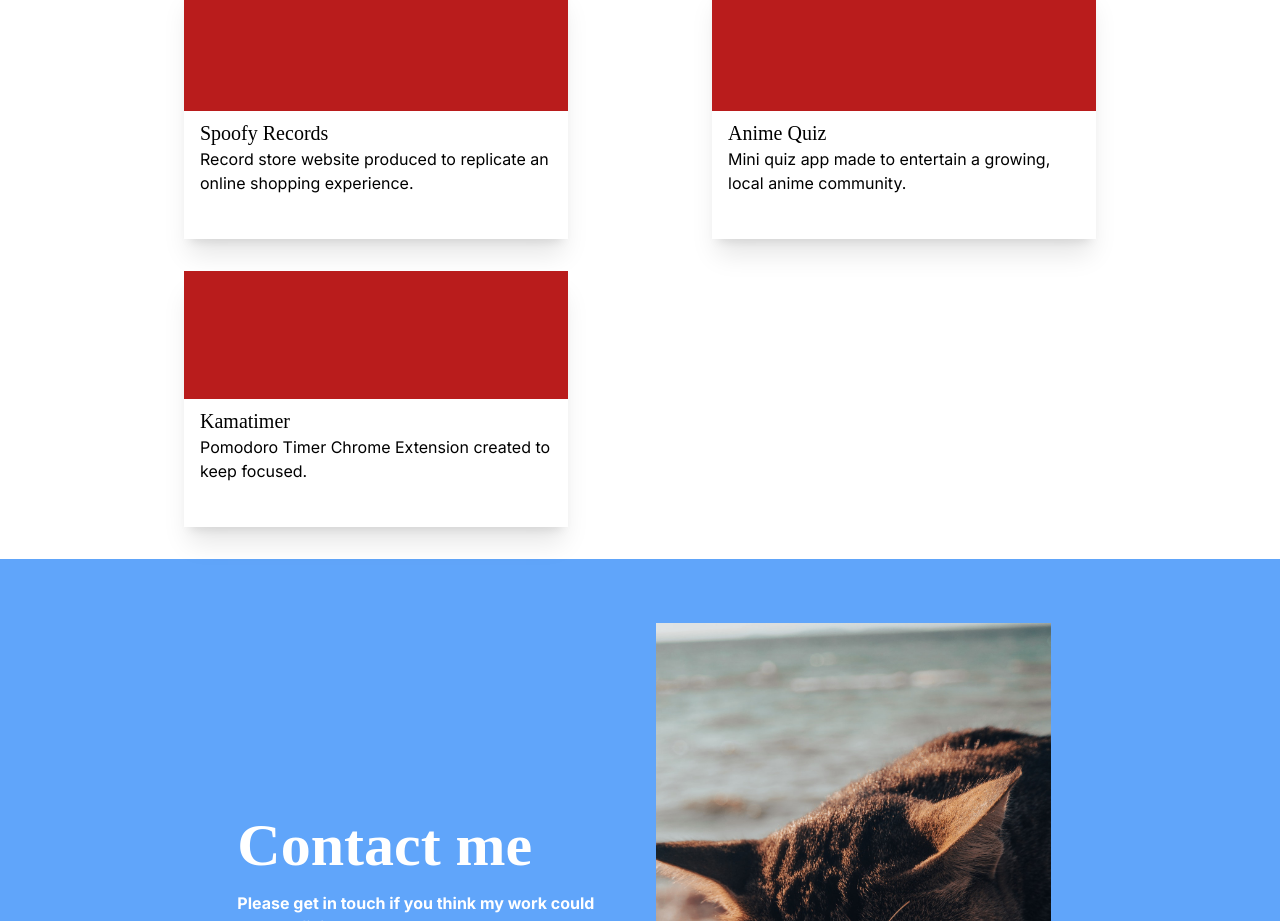
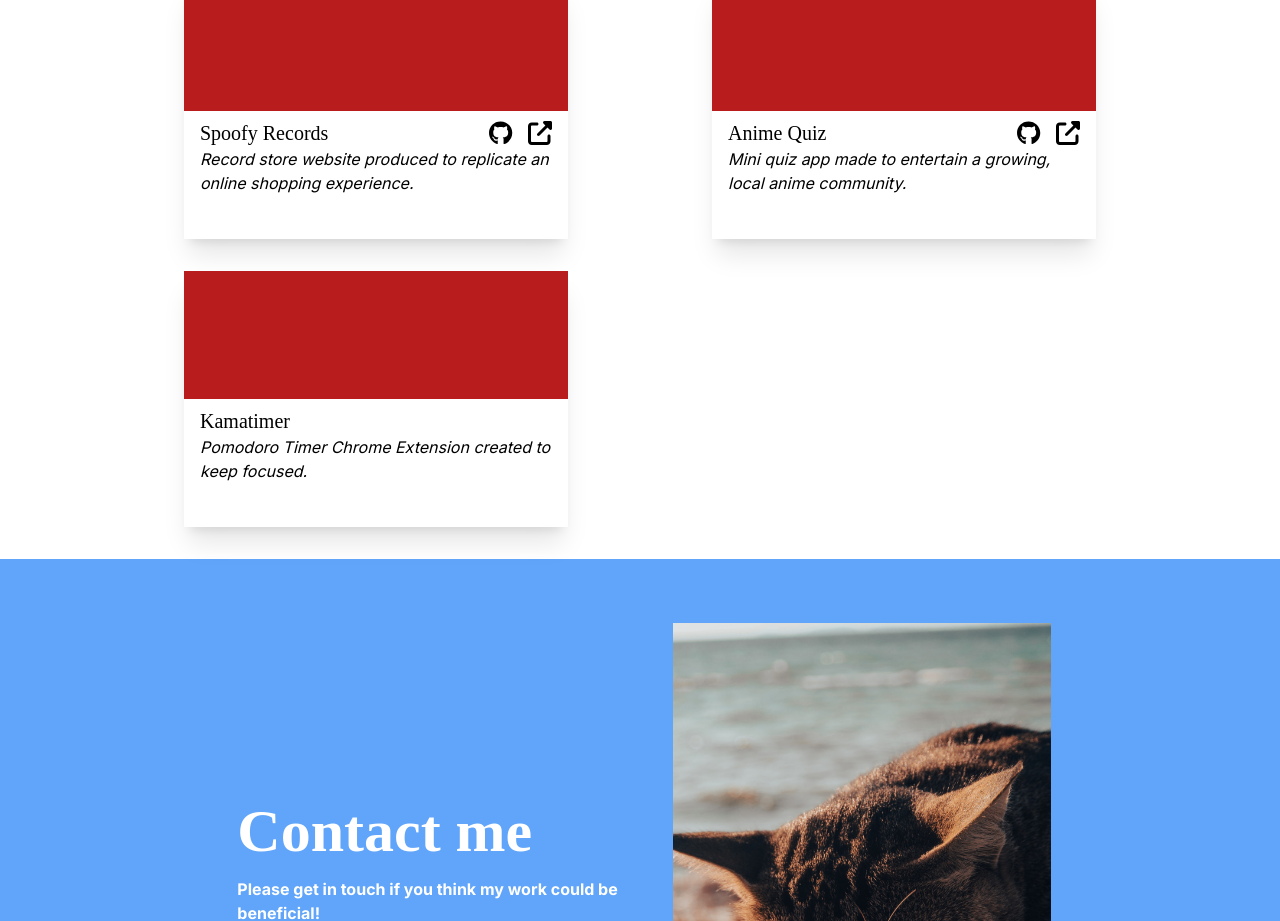
Before and after one commit to IanLuong/ianluong.github.io, a React (Create React App) app: page / in a window 1280 px wide. Shown: the part 1380-2301 px from the top of the page. Built offline with nearby package versions, Linux system fonts and the light colour scheme; the HTML template or start-up script is replaced by a standard one; a web font is replaced by a local one.

Commit message:
Add animations and styling

```diff
--- a/public/index.html
+++ b/public/index.html
@@ -8,7 +8,7 @@
     <link
         href="https://fonts.googleapis.com/css2?family=Ibarra+Real+Nova:wght@600&family=Inter:wght@400;500;700&family=Roboto:wght@400;500;700&display=swap"
         rel="stylesheet">
-    <title>Portfolio</title>
+    <title>Ian Luong | Frontend Developer</title>
   </head>
   <body>
     <noscript>You need to enable JavaScript to run this app.</noscript>
--- a/src/components/Footer.js
+++ b/src/components/Footer.js
@@ -5,11 +5,11 @@ import {
   faInstagram,
   faGithub,
 } from "@fortawesome/free-brands-svg-icons";
-import footerPortrait from "../img/pexels-enes-bayraktar-11306305.jpg"
+import footerPortrait from "../img/pexels-enes-bayraktar-11306305.jpg";
 
 export default function Footer() {
   return (
-    <footer className="md:flex md:justify-center bg-blue-400">
+    <footer className="md:flex md:justify-center bg-blue-400 lg:h-screen">
       <div className="md:flex md:w-2/3 justify-center">
         <div class="font-inter flex flex-col p-6 gap-4 md:justify-center">
           <h1 class="font-ibarra text-white font-semibold self-center text-6xl md:self-start">
@@ -30,7 +30,7 @@ export default function Footer() {
             <a
               href="https://www.linkedin.com/in/ianluong/"
               target="_blank"
-              className="hover:text-white focus:text-white"
+              className="hover:text-white focus:text-white hover:animate-pulse"
               rel="noreferrer"
             >
               <FontAwesomeIcon icon={faLinkedin} size="3x" />
@@ -38,7 +38,7 @@ export default function Footer() {
             <a
               href="https://www.instagram.com/ian__luong/"
               target="_blank"
-              className="hover:text-white focus:text-white"
+              className="hover:text-white focus:text-white hover:animate-pulse"
               rel="noreferrer"
             >
               <FontAwesomeIcon icon={faInstagram} size="3x" />
@@ -46,7 +46,7 @@ export default function Footer() {
             <a
               href="https://github.com/IanLuong"
               target="_blank"
-              className="hover:text-white focus:text-white"
+              className="hover:text-white focus:text-white hover:animate-pulse"
               rel="noreferrer"
             >
               <FontAwesomeIcon icon={faGithub} size="3x" />
@@ -54,7 +54,7 @@ export default function Footer() {
             <a
               href="mailto:ianluongcodes@gmail.com"
               target="_blank"
-              className="hover:text-white focus:text-white"
+              className="hover:text-white focus:text-white hover:animate-pulse"
               rel="noreferrer"
             >
               <FontAwesomeIcon icon={faEnvelope} size="3x" />
--- a/src/components/Hero.js
+++ b/src/components/Hero.js
@@ -12,10 +12,10 @@ export default function Hero() {
         <div className="bg-red-400 lg:m-auto lg:max-w-screen-lg">
           <div className="relative flex flex-col md:flex-row bg-red-400 min-h-screen justify-center items-center md:m-auto md:w-2/3">
             <img className="w-3/4 md:w-11/12" src={portrait} alt="" />
-            <h1 className="font-ibarra drop-shadow-md absolute text-6xl text-white right-8 top-32 text-right">
+            <h1 className="font-ibarra drop-shadow-md absolute text-6xl text-white right-8 top-32 text-right animate-fade delay-2000">
               Frontend <br /> Developer
             </h1>
-            <h1 className="font-ibarra drop-shadow-md absolute text-6xl text-white left-8 bottom-32">
+            <h1 className="font-ibarra drop-shadow-md absolute text-6xl text-white left-8 bottom-32 animate-fade">
               Ian <br /> Luong
             </h1>
             <FontAwesomeIcon
--- a/src/components/Project.js
+++ b/src/components/Project.js
@@ -18,18 +18,18 @@ export default function Project(props) {
             <h2 className="font-ibarra text-xl mr-auto">{title}</h2>
             <div className="flex gap-4">
               {repoPath && (
-                <a href={repoPath}>
-                  <FontAwesomeIcon icon={faGithub} size="lg" />
+                <a href={repoPath} className="hover:opacity-30 transition-opacity ease-in delay-75">
+                  <FontAwesomeIcon icon={faGithub} size="xl" />
                 </a>
               )}
               {sourcePath && (
-                <a href={sourcePath}>
-                  <FontAwesomeIcon icon={faUpRightFromSquare} size="lg" />
+                <a href={sourcePath} className="hover:opacity-30 transition-opacity ease-in delay-75">
+                  <FontAwesomeIcon icon={faUpRightFromSquare} size="xl" />
                 </a>
               )}
             </div>
           </div>
-          <p className="font-inter">{desc}</p>
+          <p className="font-inter italic">{desc}</p>
         </div>
       </div>
     );
--- a/src/components/Projects.js
+++ b/src/components/Projects.js
@@ -13,14 +13,19 @@ return (
         <Project
           title="Spoofy Records"
           desc="Record store website produced to replicate an online shopping experience."
+          repoPath="https://github.com/IanLuong/shopping-cart"
+          sourcePath="http://ianluong.github.io/shopping-cart"
         />
         <Project
           title="Anime Quiz"
           desc="Mini quiz app made to entertain a growing, local anime community."
+          repoPath="https://github.com/IanLuong/anime-quiz"
+          sourcePath="http://ianluong.github.io/anime-quiz"
         />
         <Project
           title="Kamatimer"
           desc="Pomodoro Timer Chrome Extension created to keep focused. "
+
         />
       </div>
     </div>
--- a/tailwind.config.js
+++ b/tailwind.config.js
@@ -9,7 +9,17 @@ module.exports = {
             'inter': ["'Inter'", 'sans-serif'],
             'ibarra': ["'Ibarra Real Nova'", 'serif'],
         },
-        extend: {},
+        extend: {
+            animation: {
+                fade: 'fade 2s ease-in-out',
+            },
+            keyframes: {
+                fade: {
+                    '0%' : { opacity: 0 },
+                    '100%': { opacity: 1 }
+                },
+            }
+        },
     },
     plugins: [],
 }
```
